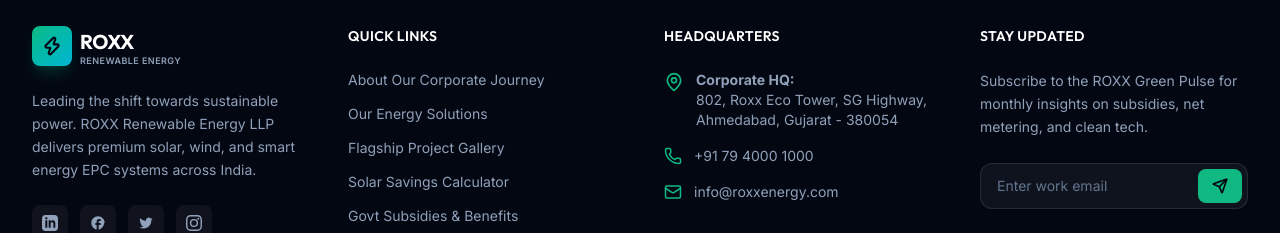
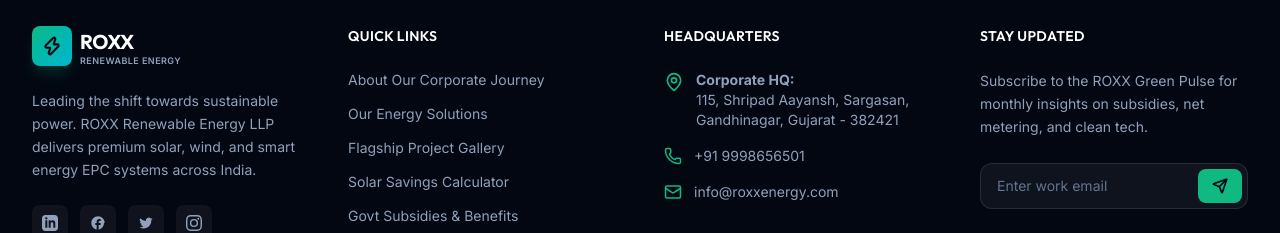
Before and after one commit to helimin13/roxx-renewable-energy, a Next.js app: page / in a window 1280 px wide. Shown: the part 6508-6741 px from the top of the page. Built offline with nearby package versions, Linux system fonts and the light colour scheme.

Commit message:
Update contact information in Footer component

```diff
--- a/src/components/Footer.tsx
+++ b/src/components/Footer.tsx
@@ -107,12 +107,12 @@
                 <MapPin className="w-5 h-5 text-energy-green shrink-0 mt-0.5" />
                 <span>
                   <strong>Corporate HQ:</strong><br />
-                  802, Roxx Eco Tower, SG Highway, Ahmedabad, Gujarat - 380054
+                  115, Shripad Aayansh, Sargasan, Gandhinagar, Gujarat - 382421
                 </span>
               </li>
               <li className="flex gap-3 items-center">
                 <Phone className="w-4.5 h-4.5 text-energy-green shrink-0" />
-                <a href="tel:+917940001000" className="hover:text-white transition-colors">+91 79 4000 1000</a>
+                <a href="tel:+919998656501" className="hover:text-white transition-colors">+91 9998656501</a>
               </li>
               <li className="flex gap-3 items-center">
                 <Mail className="w-4.5 h-4.5 text-energy-green shrink-0" />
```
